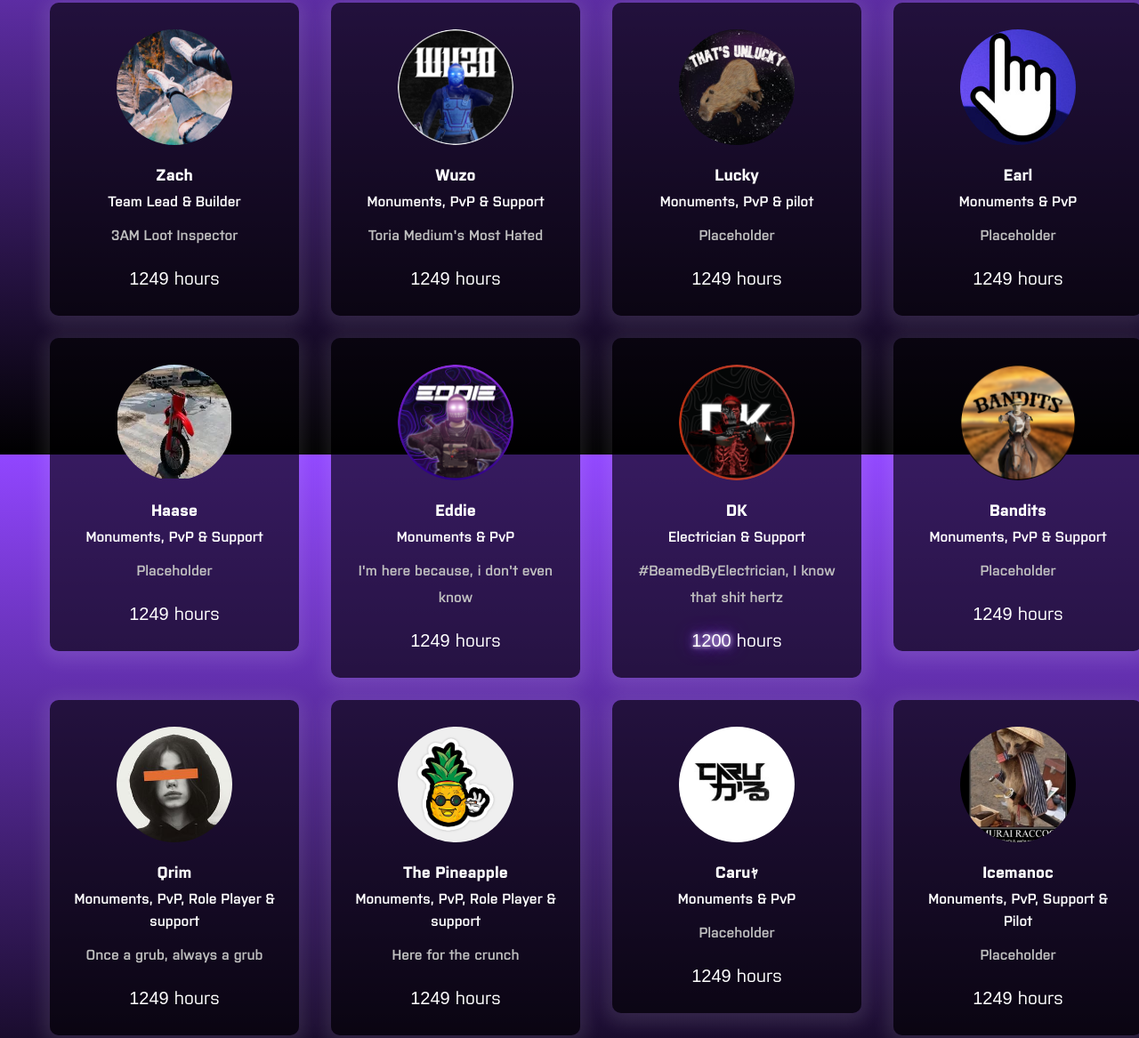
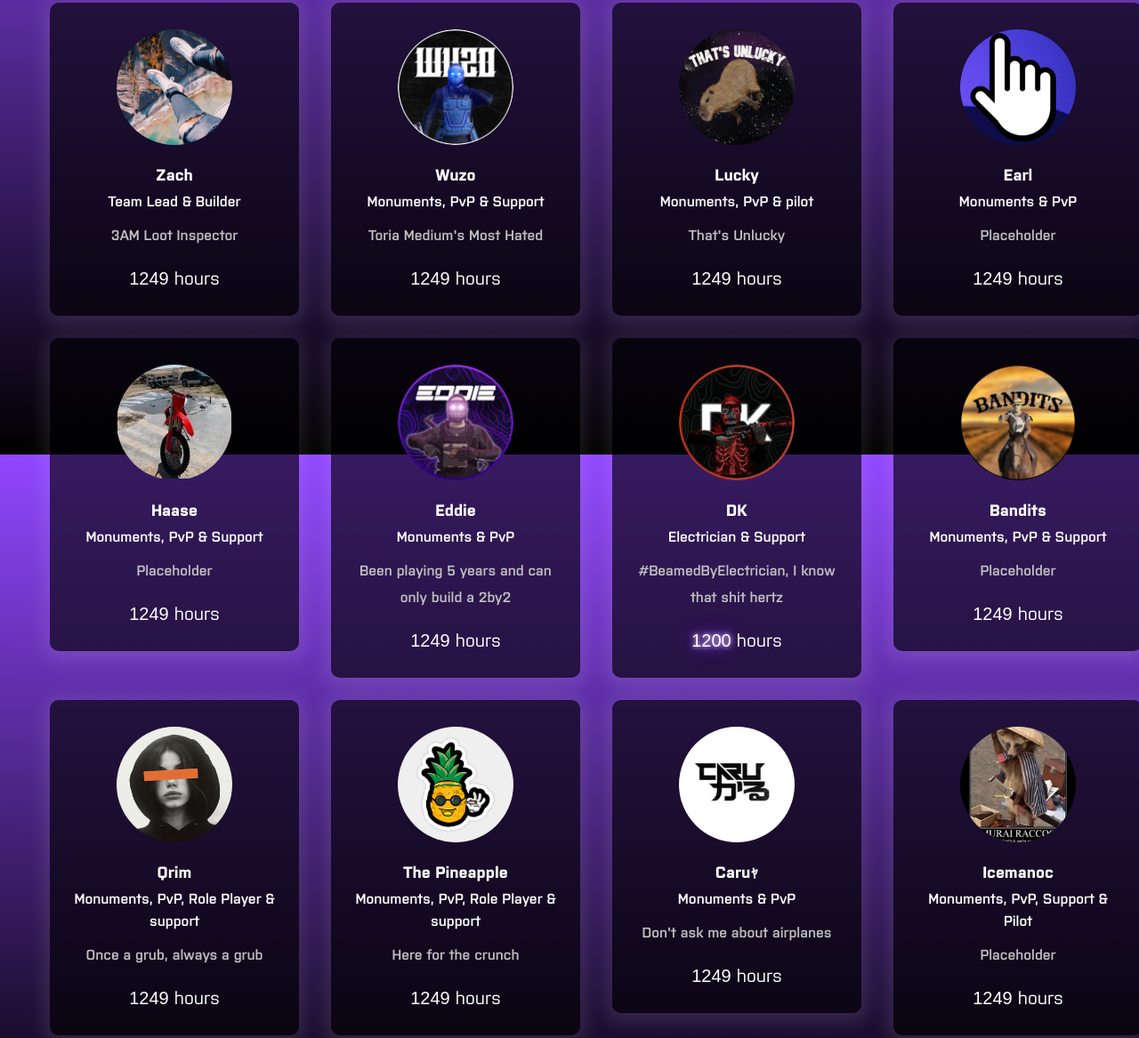
Before and after one commit to DKDiamond777/NBG, a plain HTML site: page members.html in a window 1280 px wide. Shown: the part 1089-2256 px from the top of the page at 89% size. Drawn offline with Linux system fonts and the light colour scheme.

Commit message:
message updated

```diff
--- a/members.html
+++ b/members.html
@@ -91,7 +91,7 @@
               Monuments, PvP & pilot
             </p>
             <p class="text-blk feature-text">
-              Placeholder
+              That's Unlucky
             </p>
             <div class="member-hours">
               <span class="hours-counter" id="lucky">0</span> hours
@@ -148,7 +148,7 @@
                 Monuments & PvP
             </p>
             <p class="text-blk feature-text">
-              I'm here because, i don't even know
+              Been playing 5 years and can only build a 2by2
             </p>
             <div class="member-hours">
               <span class="hours-counter" id="eddie">0</span> hours
@@ -243,7 +243,7 @@
               Monuments & PvP
             </p>
             <p class="text-blk feature-text">
-              Placeholder
+              Don't ask me about airplanes
             </p>
             <div class="member-hours">
               <span class="hours-counter" id="caru">0</span> hours
@@ -382,7 +382,7 @@ function startCountUp(memberId, targetHours) {
 }
 
       // Usage
-      startCountUp('zach', 6500); // Example for member1 with a target of 100 hours
+      startCountUp('zach', 6900); // Example for member1 with a target of 100 hours
       startCountUp('wuzo', 1500);
       startCountUp('lucky', 3000);
       startCountUp('earl', 2500);
```
